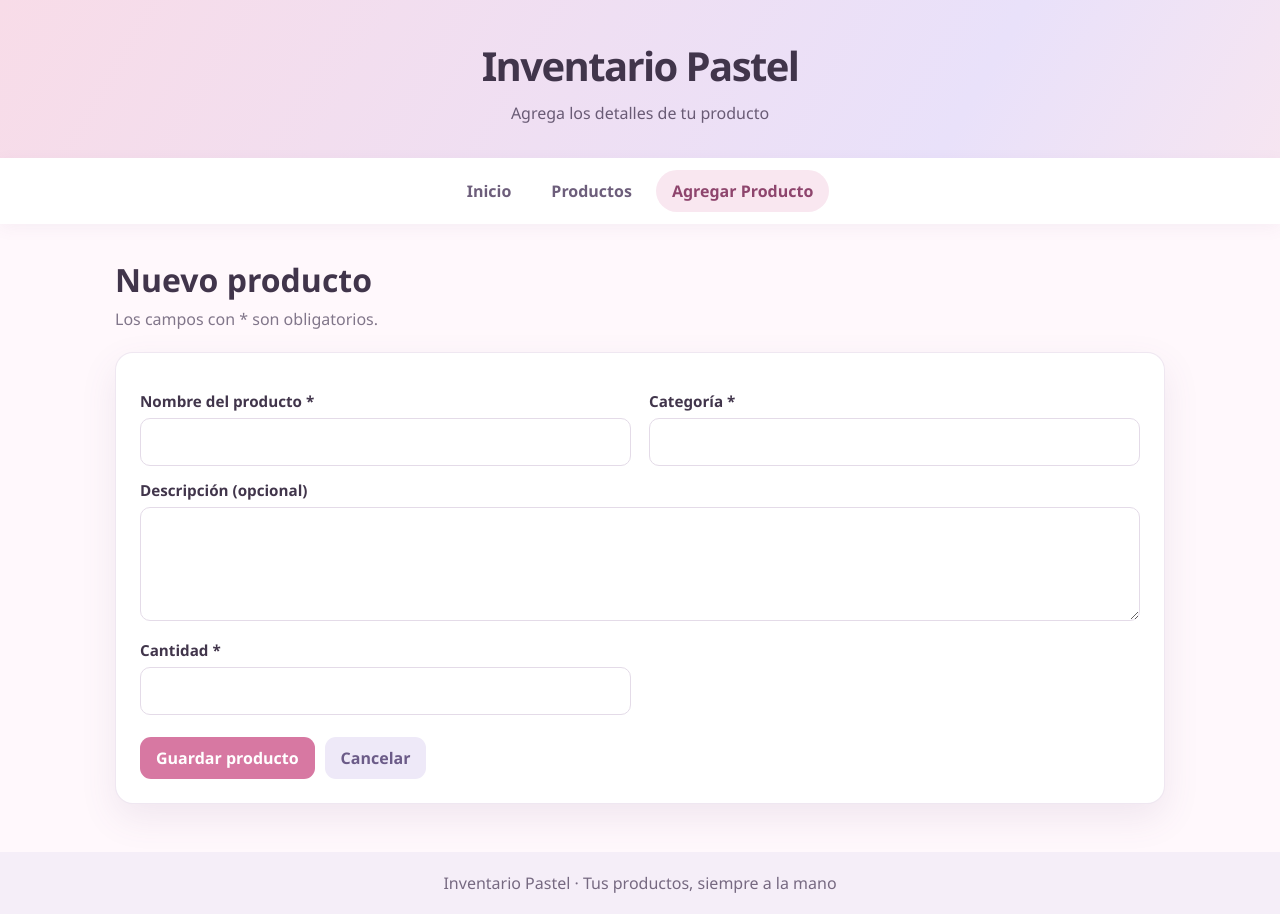
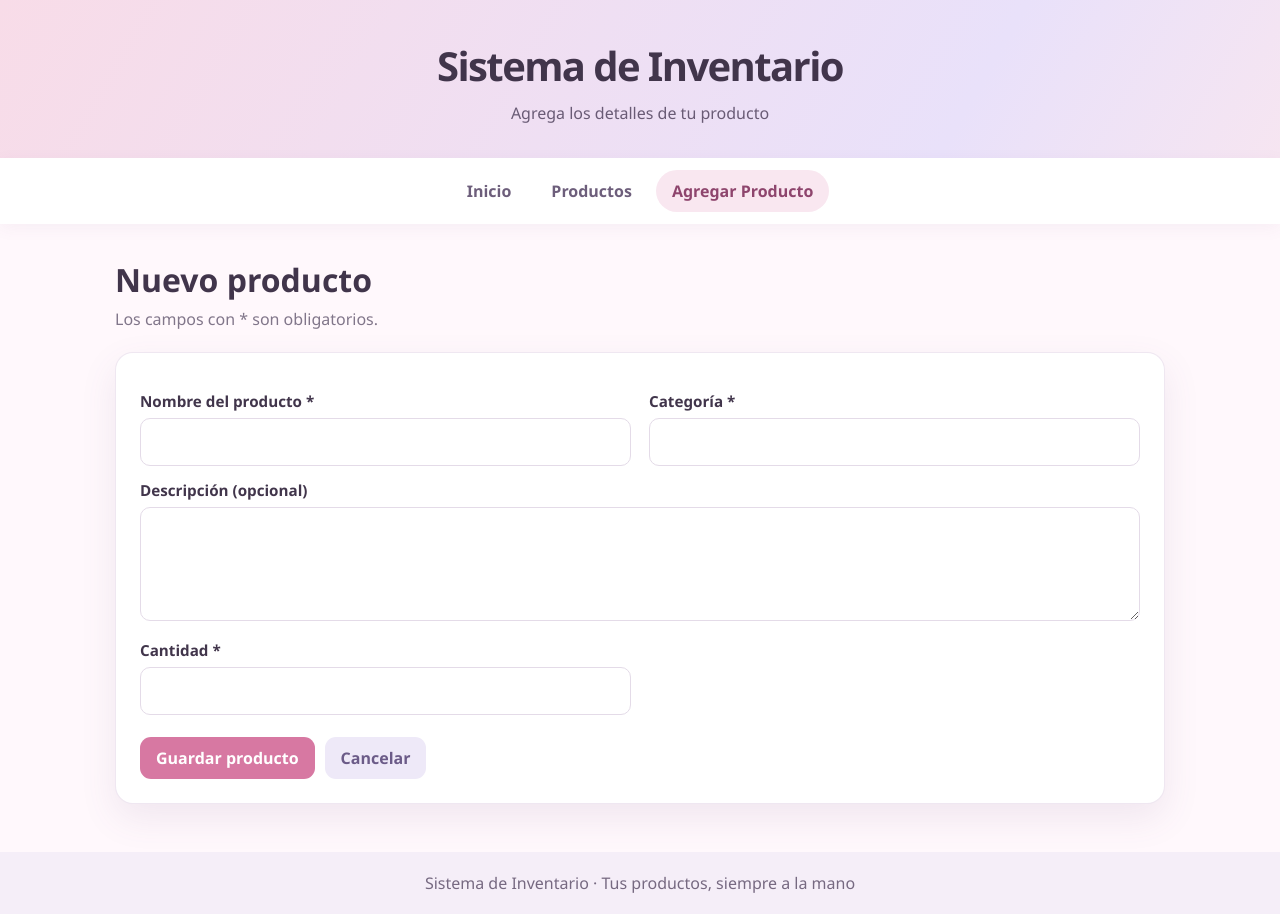
Before and after one commit to jazmineriti25-png/inventario-web, a plain HTML site: page agregar.html in a window 1280 px wide. Drawn offline with Linux system fonts and the light colour scheme.

Commit message:
Usar nombre Sistema de Inventario
Co-authored-by: Copilot <223556219+Copilot@users.noreply.github.com>

```diff
--- a/agregar.html
+++ b/agregar.html
@@ -4,7 +4,7 @@
 <head>
     <meta charset="UTF-8">
     <meta name="viewport" content="width=device-width, initial-scale=1">
-    <title>Agregar producto | Inventario Pastel</title>
+    <title>Agregar producto | Sistema de Inventario</title>
     <link rel="stylesheet" href="style.css">
     <script src="app.js" defer></script>
 </head>
@@ -12,7 +12,7 @@
 <body>
 
     <header>
-        <h1>Inventario Pastel</h1>
+        <h1>Sistema de Inventario</h1>
         <p>Agrega los detalles de tu producto</p>
     </header>
 
@@ -57,7 +57,7 @@
     </main>
 
     <footer>
-        Inventario Pastel · Tus productos, siempre a la mano
+        Sistema de Inventario · Tus productos, siempre a la mano
     </footer>
 
 </body>
--- a/app.js
+++ b/app.js
@@ -220,7 +220,7 @@
         if (existing) {
             document.getElementById("form-title").textContent = "Modificar producto";
             document.getElementById("save-product").textContent = "Guardar cambios";
-            document.title = "Modificar producto | Inventario Pastel";
+            document.title = "Modificar producto | Sistema de Inventario";
             document.getElementById("product-name").value = existing.name;
             document.getElementById("product-category").value = existing.category;
             document.getElementById("product-description").value = existing.description;
```
Also changed, not shown: index.html (+3 -3 lines), productos.html (+3 -3 lines).
